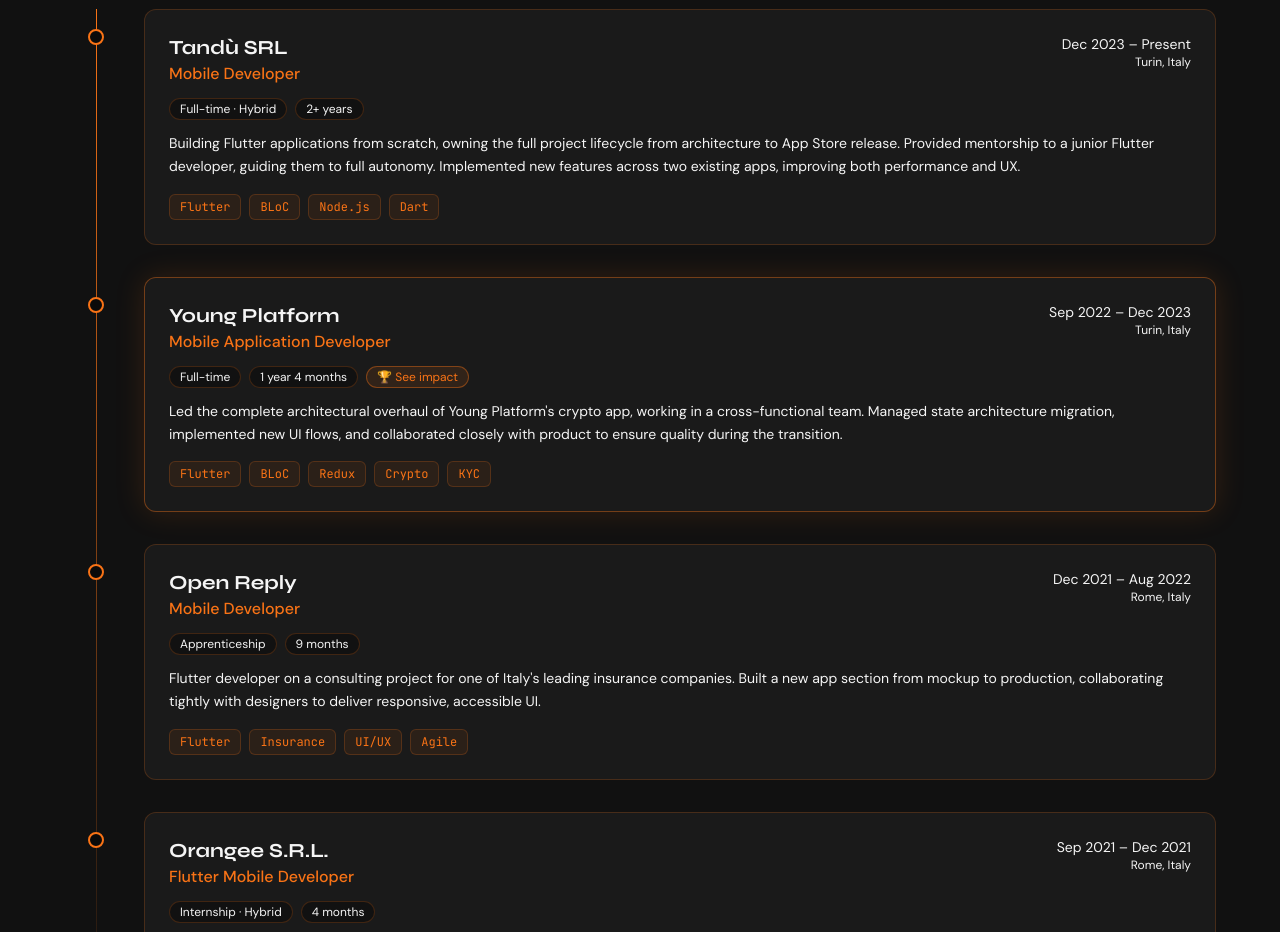
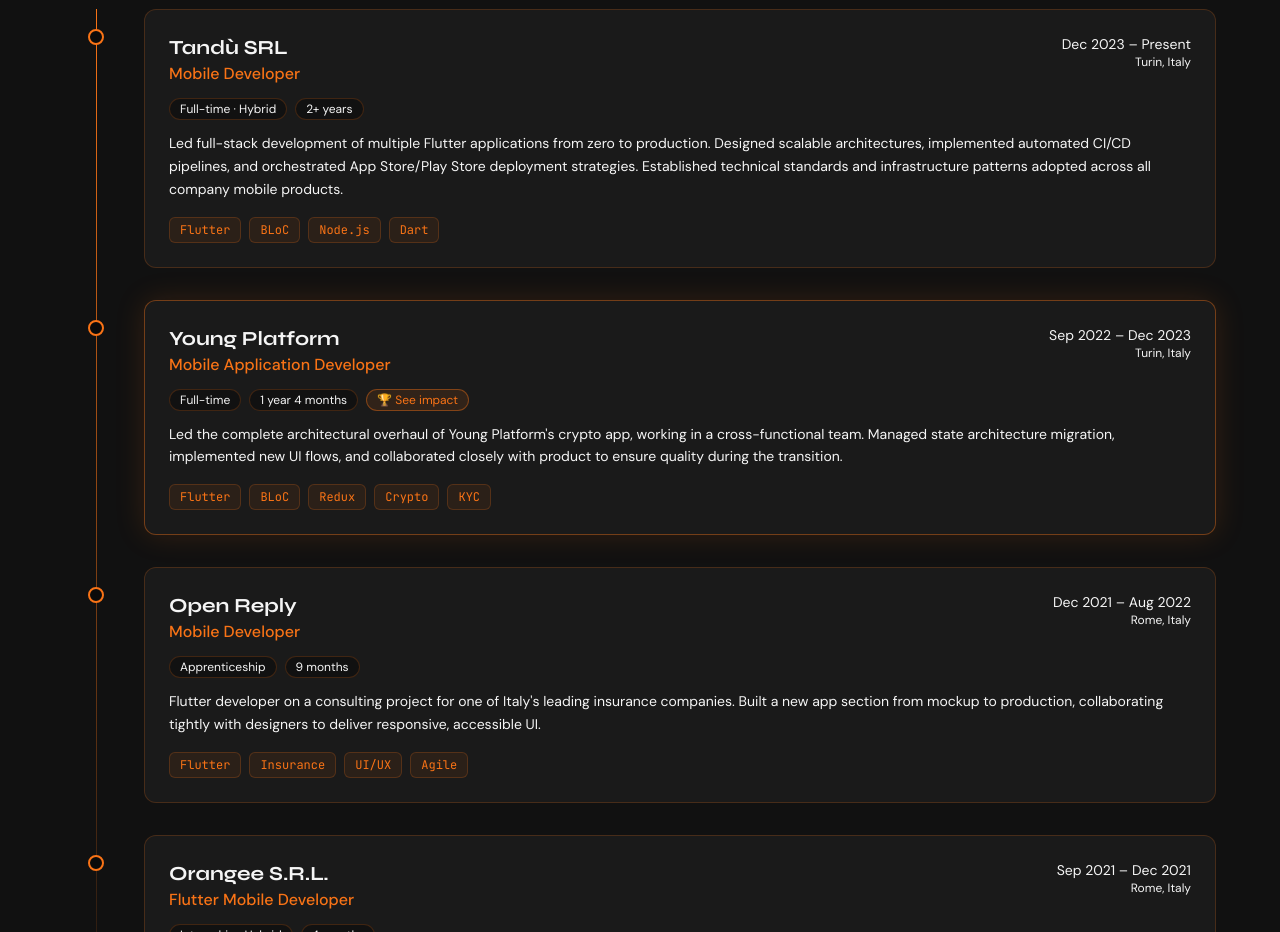
Before and after one commit to Danilospano00/portfolio, a Next.js app: page / in a window 1280 px wide. Shown: the part 2060-2992 px from the top of the page. Built offline with nearby package versions, Linux system fonts and the light colour scheme; no server answers.

Commit message:
feat: update job description in content and CV

```diff
--- a/data/content.ts
+++ b/data/content.ts
@@ -150,7 +150,7 @@
           type: 'Full-time · Hybrid',
           location: 'Turin, Italy',
           description:
-            'Building Flutter applications from scratch, owning the full project lifecycle from architecture to App Store release. Provided mentorship to a junior Flutter developer, guiding them to full autonomy. Implemented new features across two existing apps, improving both performance and UX.',
+          'Led full-stack development of multiple Flutter applications from zero to production. Designed scalable architectures, implemented automated CI/CD pipelines, and orchestrated App Store/Play Store deployment strategies. Established technical standards and infrastructure patterns adopted across all company mobile products.',
           tags: ['Flutter', 'BLoC', 'Node.js', 'Dart'],
         },
         {
```
Also changed, not shown: 1 other file (tests, documents, lock files or other folders).
